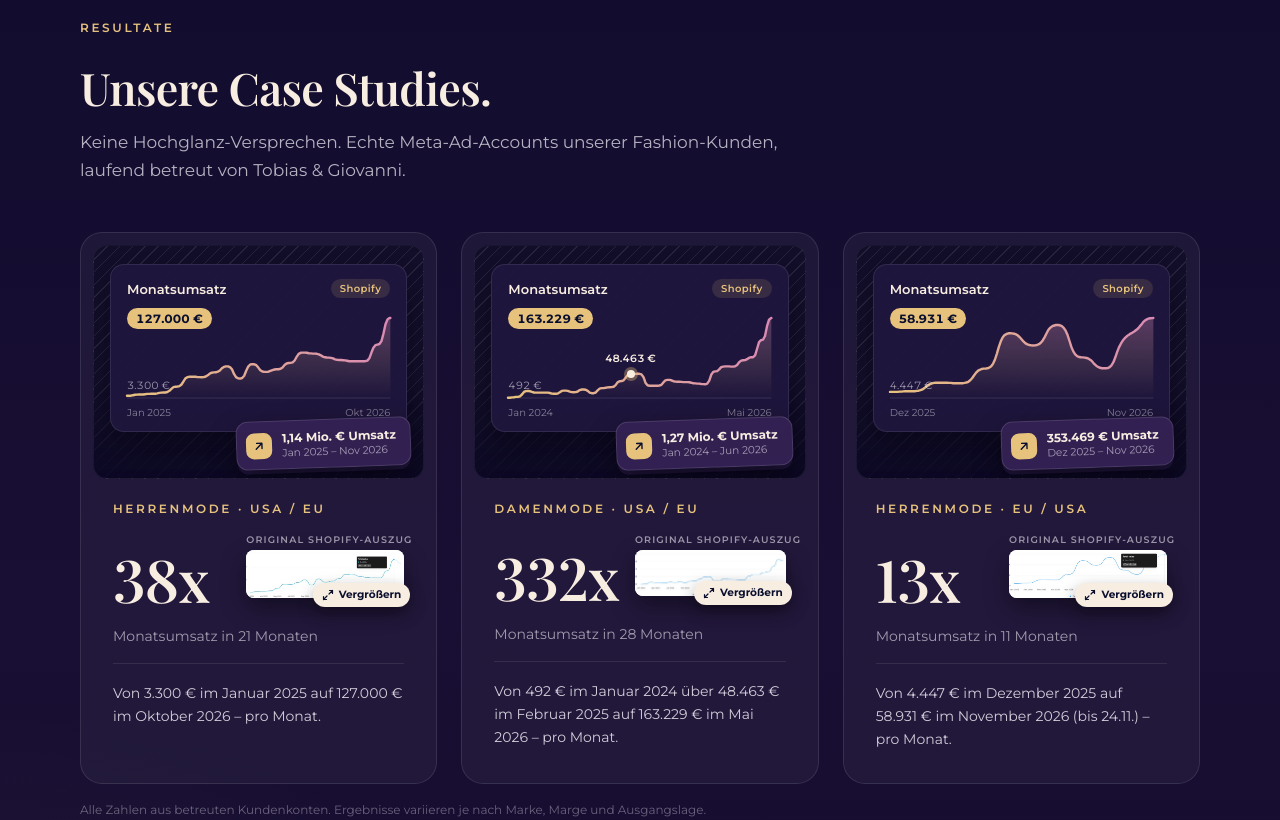
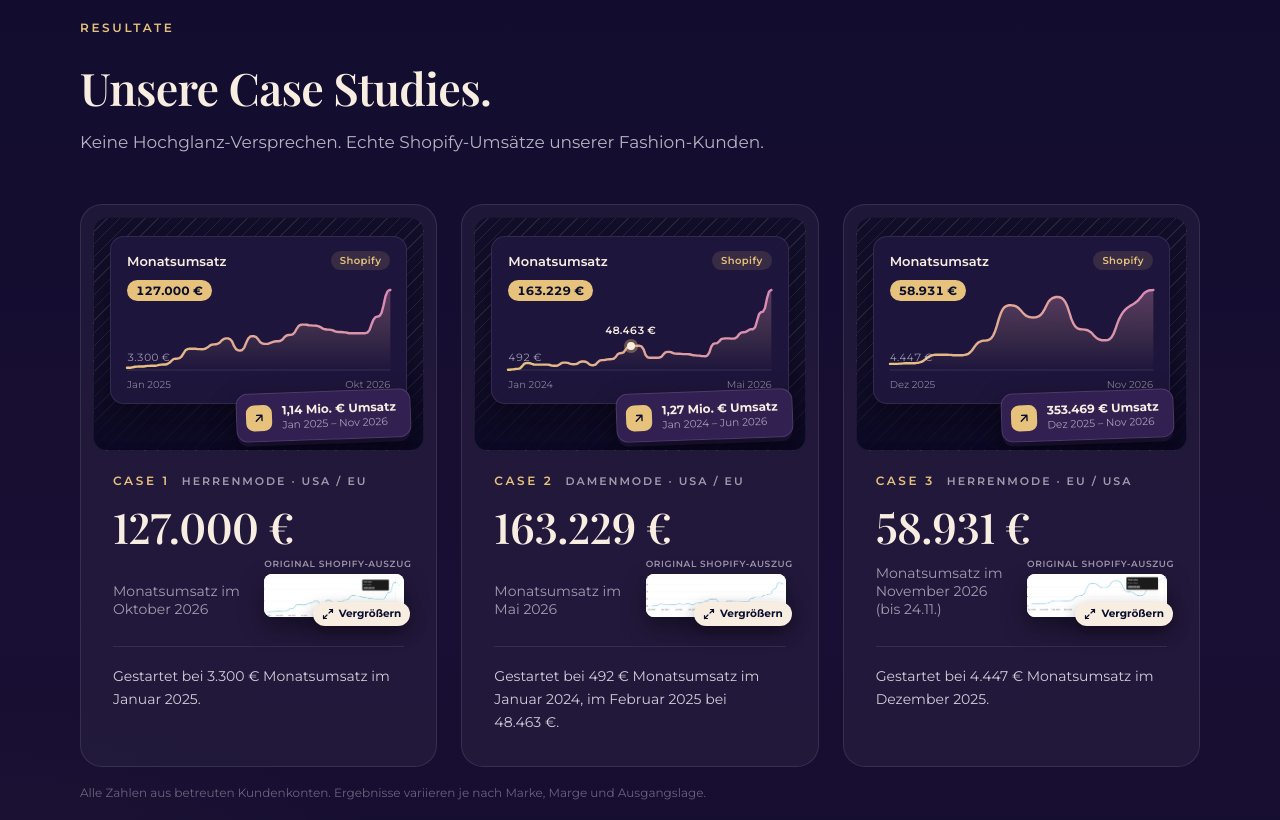
Before and after one commit to Ad1zero17/aspirecend-website, a plain HTML site: page public/wachstum-ads/index.html in a window 1280 px wide. Shown: the part 1400-2220 px from the top of the page. Drawn offline with nearby package versions, Linux system fonts and the light colour scheme; a web font is replaced by a local one.

Commit message:
Landingpage: Case-Kacheln mit „Case 1–3“, echten Eurobeträgen als Hauptzahl und Maus-Farbschimmer
Co-Authored-By: Claude Fable 5.2 <noreply@anthropic.com>

```diff
--- a/public/assets/style.css
+++ b/public/assets/style.css
@@ -358,17 +358,37 @@ h2 {
 .viz.anim.run .viz-chart .ar { opacity: 1; transition: opacity 0.9s ease 1.6s; }
 .viz.anim.run .chart-end { opacity: 1; transform: none; transition: opacity 0.4s ease 0.5s, transform 0.4s ease 0.5s; }
 
+/* Farbschimmer, der dem Mauszeiger folgt (Position kommt per Script als --mx / --my) */
+.card--case::before {
+  content: ""; position: absolute; inset: 0; z-index: 0; border-radius: inherit; pointer-events: none;
+  background: radial-gradient(300px circle at var(--mx, 50%) var(--my, 30%), rgba(231, 194, 125, 0.20), rgba(217, 138, 180, 0.13) 42%, transparent 72%);
+  opacity: 0; transition: opacity 0.35s ease;
+}
+.card--case > * { position: relative; z-index: 1; }
+@media (hover: hover) and (pointer: fine) { .card--case:hover::before { opacity: 1; } }
+
+/* Kopfzeile der Kachel: „Case 1“ + Kategorie */
+.card-top--case { justify-content: flex-start; flex-wrap: wrap; gap: 4px 12px; align-items: baseline; }
+.case-no { color: var(--accent); }
+.case-cat { color: rgba(240, 236, 244, 0.62); font-size: 11px; letter-spacing: 0.18em; }
+/* Große Zahl als echter Eurobetrag, etwas kleiner als die früheren Kurzwerte, damit sie in eine Zeile passt */
+.card .big--money { font-size: clamp(38px, 3.3vw, 46px); white-space: nowrap; }
+
 /* Badge hängt unten rechts unter der Kurve */
 .viz--badge { padding-bottom: 46px; }
 .viz--badge > .viz-toast { right: 12px; bottom: 10px; }
 
 /* Kleiner Original-Screenshot neben der großen Zahl, mit Überzeile und Vergrößern-Knopf */
-.bigrow { display: flex; align-items: flex-end; justify-content: space-between; gap: 16px; }
+/* Zeile unter der großen Zahl: Unterzeile links, kleiner Original-Screenshot rechts */
+.bigrow { display: flex; align-items: flex-end; justify-content: space-between; gap: 16px; margin-top: -8px; }
+.bigrow .sub { flex: 1 1 0; min-width: 0; padding-bottom: 10px; }
 .pshot {
   position: relative; display: flex; flex-direction: column; gap: 5px; min-width: 0;
   padding: 0 0 9px; background: none; border: 0; cursor: zoom-in; text-align: left; font: inherit; color: inherit;
 }
-.pshot--side { flex: 0 1 158px; margin-bottom: 2px; }
+.pshot--side { flex: 0 0 140px; margin-bottom: 2px; }
+.pshot--side .pshot-cap { font-size: 9px; letter-spacing: 0.07em; }
+.pshot--side .pshot-img { width: 100%; }
 .pshot-cap { font-family: var(--font-ui); font-size: 9.5px; font-weight: 600; letter-spacing: 0.12em; text-transform: uppercase; color: rgba(240, 236, 244, 0.6); white-space: nowrap; }
 .pshot-img { display: block; border-radius: 8px; overflow: hidden; background: #fff; box-shadow: 0 10px 24px rgba(0, 0, 0, 0.4); transition: transform 0.25s ease; }
 .pshot:hover .pshot-img { transform: scale(1.04); }
--- a/public/wachstum-ads/index.html
+++ b/public/wachstum-ads/index.html
@@ -105,7 +105,7 @@ height="0" width="0" style="display:none;visibility:hidden"></iframe></noscript>
     <div class="section-head reveal">
       <p class="label eyebrow">Resultate</p>
       <h2>Unsere Case Studies.</h2>
-      <p class="lead" style="font-size: 17px">Keine Hochglanz-Versprechen. Echte Meta-Ad-Accounts unserer Fashion-Kunden, laufend betreut von Tobias &amp; Giovanni.</p>
+      <p class="lead" style="font-size: 17px">Keine Hochglanz-Versprechen. Echte Shopify-Umsätze unserer Fashion-Kunden.</p>
     </div>
     <svg width="0" height="0" style="position: absolute" aria-hidden="true" focusable="false"><defs>
                   <linearGradient id="crv" x1="0" x2="1" y1="0" y2="0"><stop offset="0" stop-color="#E7C27D"/><stop offset="1" stop-color="#D98AB4"/></linearGradient>
@@ -131,18 +131,18 @@ height="0" width="0" style="display:none;visibility:hidden"></iframe></noscript>
           </div>
           <span class="viz-toast"><span class="viz-toast-icon"><svg viewBox="0 0 24 24" width="14" height="14" fill="none" stroke="currentColor" stroke-width="2.4" stroke-linecap="round" stroke-linejoin="round"><path d="M7 17 17 7M8 7h9v9"/></svg></span><span class="viz-toast-text"><strong>1,14&nbsp;Mio.&nbsp;€ Umsatz</strong><span>Jan 2025 – Nov 2026</span></span></span>
         </div>
-        <div class="card-top"><span class="label" style="color: var(--accent)">Herrenmode · USA / EU</span></div>
+        <div class="card-top card-top--case"><span class="label case-no">Case 1</span><span class="label case-cat">Herrenmode · USA / EU</span></div>
+        <p class="big big--money">127.000&nbsp;€</p>
         <div class="bigrow">
-          <p class="big">38x</p>
+          <p class="sub">Monatsumsatz im Oktober 2026</p>
           <button class="pshot pshot--side" type="button" data-shot="../assets/cases/herrenmode-shopify.webp" data-shot-w="2000" data-shot-h="813" data-shot-case="herrenmode" data-shot-caption="Herrenmode-Brand (USA / EU) · 1. Jan 2025 – 24. Nov 2026" data-shot-alt="Shopify-Auszug: Total sales 1.136.886,01 €, Monatsumsatz von rund 3.300 € im Januar 2025 auf 127.267,12 € im Oktober 2026" aria-label="Shopify-Auszug vergrößern">
             <span class="pshot-cap">Original Shopify-Auszug</span>
             <span class="pshot-img"><img src="../assets/cases/herrenmode-shopify-thumb.jpg" alt="Shopify: Umsatzverlauf Januar 2025 bis November 2026" width="620" height="187" decoding="async"></span>
             <span class="pshot-chip"><svg viewBox="0 0 24 24" width="12" height="12" fill="none" stroke="currentColor" stroke-width="2.4" stroke-linecap="round" stroke-linejoin="round" aria-hidden="true"><path d="M15 3h6v6M9 21H3v-6M21 3l-7 7M3 21l7-7"/></svg>Vergrößern</span>
           </button>
         </div>
-        <p class="sub">Monatsumsatz in 21 Monaten</p>
         <hr>
-        <p class="quote" style="font-size: 14px">Von 3.300&nbsp;€ im Januar 2025 auf 127.000&nbsp;€ im Oktober 2026 – pro Monat.</p>
+        <p class="quote" style="font-size: 14px">Gestartet bei 3.300&nbsp;€ Monatsumsatz im Januar 2025.</p>
       </article>
       <!-- Case 2: Zahlen von Tobias (24.11.2026), gleicher Aufbau wie Case 1; Meilenstein Feb 2025 als Punkt auf der Kurve. -->
       <article class="glass card card--case reveal">
@@ -163,18 +163,18 @@ height="0" width="0" style="display:none;visibility:hidden"></iframe></noscript>
           </div>
           <span class="viz-toast"><span class="viz-toast-icon"><svg viewBox="0 0 24 24" width="14" height="14" fill="none" stroke="currentColor" stroke-width="2.4" stroke-linecap="round" stroke-linejoin="round"><path d="M7 17 17 7M8 7h9v9"/></svg></span><span class="viz-toast-text"><strong>1,27&nbsp;Mio.&nbsp;€ Umsatz</strong><span>Jan 2024 – Jun 2026</span></span></span>
         </div>
-        <div class="card-top"><span class="label" style="color: var(--accent)">Damenmode · USA / EU</span></div>
+        <div class="card-top card-top--case"><span class="label case-no">Case 2</span><span class="label case-cat">Damenmode · USA / EU</span></div>
+        <p class="big big--money">163.229&nbsp;€</p>
         <div class="bigrow">
-          <p class="big">332x</p>
+          <p class="sub">Monatsumsatz im Mai 2026</p>
           <button class="pshot pshot--side" type="button" data-shot="../assets/cases/damenmode-shopify.png" data-shot-w="1872" data-shot-h="718" data-shot-case="damenmode" data-shot-caption="Damenmode-Brand (USA / EU) · 1. Jan 2024 – 30. Jun 2026" data-shot-alt="Shopify-Auszug: Total sales 1.266.462,80 €, Monatsumsatz von unter 1.000 € im Januar 2024 auf über 160.000 € im Mai 2026" aria-label="Shopify-Auszug vergrößern">
             <span class="pshot-cap">Original Shopify-Auszug</span>
             <span class="pshot-img"><img src="../assets/cases/damenmode-shopify-thumb.jpg" alt="Shopify: Umsatzverlauf Januar 2024 bis Juni 2026" width="620" height="187" decoding="async"></span>
             <span class="pshot-chip"><svg viewBox="0 0 24 24" width="12" height="12" fill="none" stroke="currentColor" stroke-width="2.4" stroke-linecap="round" stroke-linejoin="round" aria-hidden="true"><path d="M15 3h6v6M9 21H3v-6M21 3l-7 7M3 21l7-7"/></svg>Vergrößern</span>
           </button>
         </div>
-        <p class="sub">Monatsumsatz in 28 Monaten</p>
         <hr>
-        <p class="quote" style="font-size: 14px">Von 492&nbsp;€ im Januar 2024 über 48.463&nbsp;€ im Februar 2025 auf 163.229&nbsp;€ im Mai 2026 – pro Monat.</p>
+        <p class="quote" style="font-size: 14px">Gestartet bei 492&nbsp;€ Monatsumsatz im Januar 2024, im Februar 2025 bei 48.463&nbsp;€.</p>
       </article>
       <!-- Case 3: Zahlen von Tobias (24.11.2026), gleicher Aufbau. November 2026 ist ein angefangener Monat (bis 24.11.);
            das Stück der Kurve hinter dem Tooltip im Screenshot ist glatt verbunden. -->
@@ -195,18 +195,18 @@ height="0" width="0" style="display:none;visibility:hidden"></iframe></noscript>
           </div>
           <span class="viz-toast"><span class="viz-toast-icon"><svg viewBox="0 0 24 24" width="14" height="14" fill="none" stroke="currentColor" stroke-width="2.4" stroke-linecap="round" stroke-linejoin="round"><path d="M7 17 17 7M8 7h9v9"/></svg></span><span class="viz-toast-text"><strong>353.469&nbsp;€ Umsatz</strong><span>Dez 2025 – Nov 2026</span></span></span>
         </div>
-        <div class="card-top"><span class="label" style="color: var(--accent)">Herrenmode · EU / USA</span></div>
+        <div class="card-top card-top--case"><span class="label case-no">Case 3</span><span class="label case-cat">Herrenmode · EU / USA</span></div>
+        <p class="big big--money">58.931&nbsp;€</p>
         <div class="bigrow">
-          <p class="big">13x</p>
+          <p class="sub">Monatsumsatz im November 2026 (bis 24.11.)</p>
           <button class="pshot pshot--side" type="button" data-shot="../assets/cases/herrenmode-2-shopify.png" data-shot-w="1868" data-shot-h="728" data-shot-case="herrenmode-2" data-shot-caption="Herrenmode-Brand (EU / USA) · 1. Dez 2025 – 24. Nov 2026" data-shot-alt="Shopify-Auszug: Total sales 353.468,66 €, Monatsumsatz von rund 4.400 € im Dezember 2025 auf 58.931,08 € im November 2026 (bis 24.11.)" aria-label="Shopify-Auszug vergrößern">
             <span class="pshot-cap">Original Shopify-Auszug</span>
             <span class="pshot-img"><img src="../assets/cases/herrenmode-2-shopify-thumb.jpg" alt="Shopify: Umsatzverlauf Dezember 2025 bis November 2026" width="620" height="187" decoding="async"></span>
             <span class="pshot-chip"><svg viewBox="0 0 24 24" width="12" height="12" fill="none" stroke="currentColor" stroke-width="2.4" stroke-linecap="round" stroke-linejoin="round" aria-hidden="true"><path d="M15 3h6v6M9 21H3v-6M21 3l-7 7M3 21l7-7"/></svg>Vergrößern</span>
           </button>
         </div>
-        <p class="sub">Monatsumsatz in 11 Monaten</p>
         <hr>
-        <p class="quote" style="font-size: 14px">Von 4.447&nbsp;€ im Dezember 2025 auf 58.931&nbsp;€ im November 2026 (bis 24.11.) – pro Monat.</p>
+        <p class="quote" style="font-size: 14px">Gestartet bei 4.447&nbsp;€ Monatsumsatz im Dezember 2025.</p>
       </article>
     </div>
     <p class="footnote cases-note">Alle Zahlen aus betreuten Kundenkonten. Ergebnisse variieren je nach Marke, Marge und Ausgangslage.</p>
@@ -521,6 +521,18 @@ height="0" width="0" style="display:none;visibility:hidden"></iframe></noscript>
     });
   })();
 
+  // Case-Kacheln: weicher Farbschimmer folgt dem Mauszeiger (nur mit Maus, nicht bei Touch)
+  (function () {
+    if (!window.matchMedia || !window.matchMedia('(hover: hover) and (pointer: fine)').matches) return;
+    document.querySelectorAll('.card--case').forEach(function (card) {
+      card.addEventListener('pointermove', function (e) {
+        var r = card.getBoundingClientRect();
+        card.style.setProperty('--mx', (e.clientX - r.left) + 'px');
+        card.style.setProperty('--my', (e.clientY - r.top) + 'px');
+      });
+    });
+  })();
+
   // Case-Kachel: Shopify-Screenshot groß öffnen
   (function () {
     var dlg = document.getElementById('shot-dialog');
```
Also changed, not shown: 1 other file.
